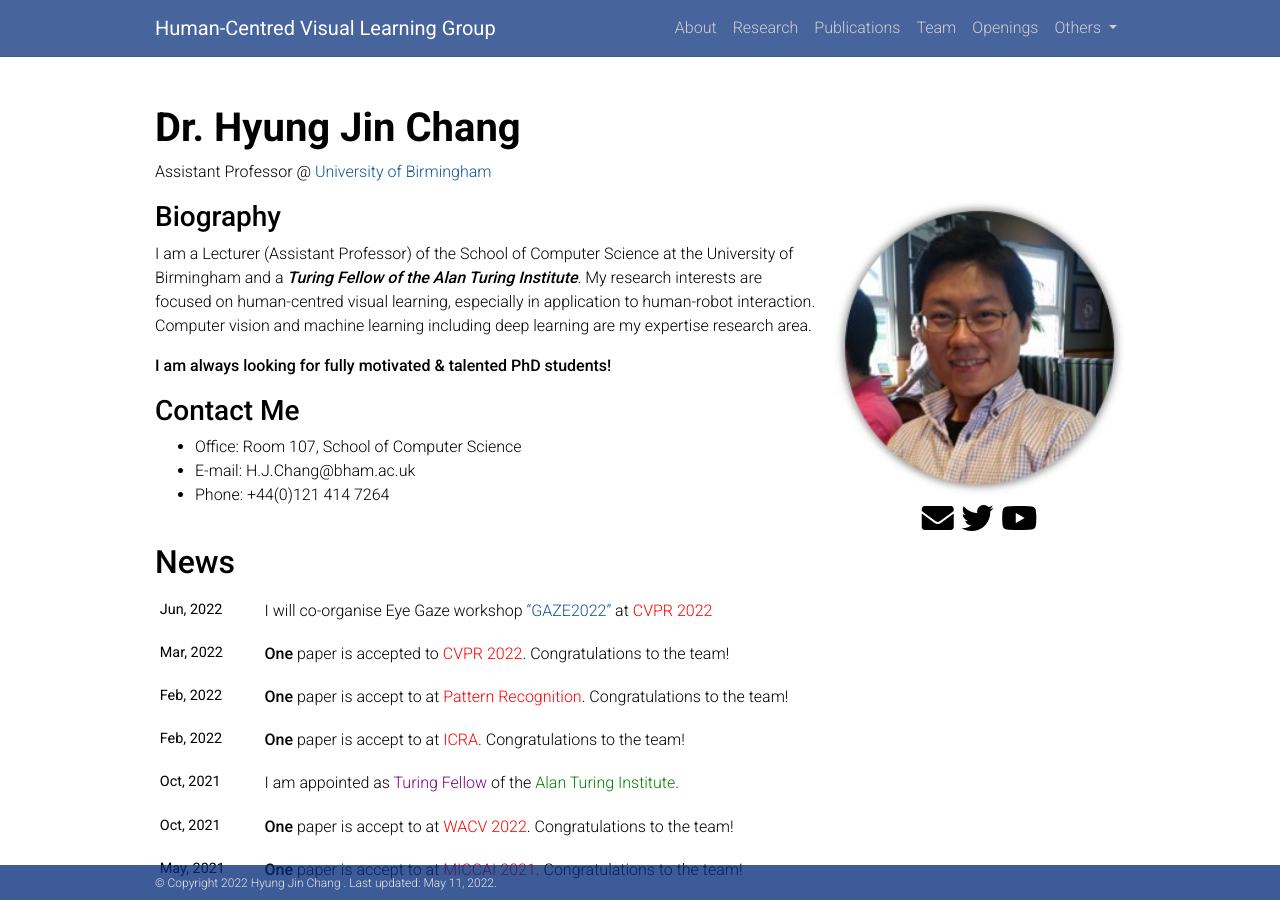
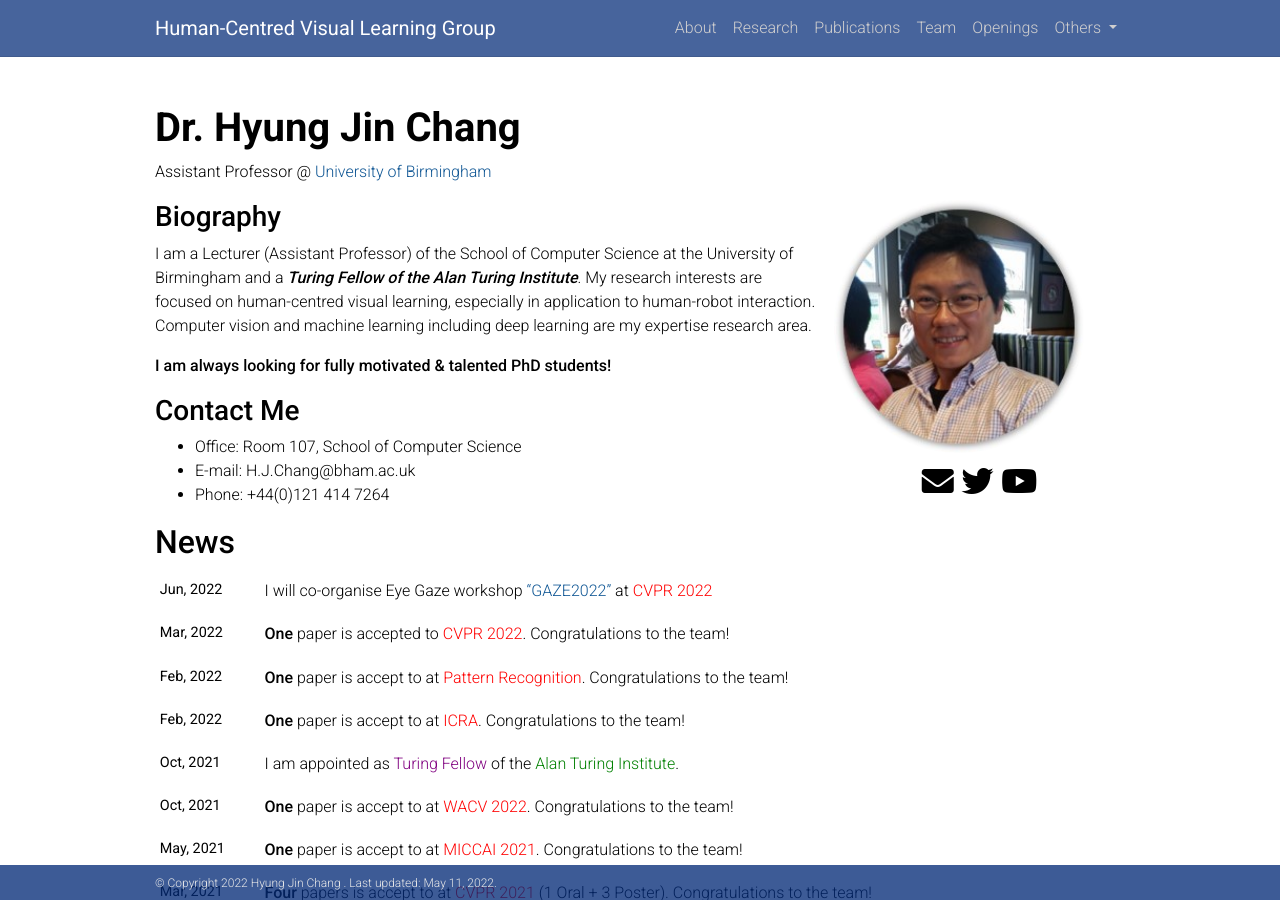
Before and after one commit to cvlab-uob/cvlab-uob.github.io, a Jekyll site: the page built from _pages/about.md, in a window 1280 px wide and 900 px high. Built offline with Jekyll 4.4.1, drawn with Linux system fonts in a browser that asks for light colours; nearby versions of some CDN libraries; comment, search, counter and statistics services are not loaded; a style sheet for code colours, icons or effects is not loaded.

Commit message:
Update about.html

```diff
--- a/_layouts/about.html
+++ b/_layouts/about.html
@@ -15,7 +15,8 @@ layout: default
   <article>
     {% if page.profile %}
     <div class="profile float-{% if page.profile.align == 'left' %}left{% else %}right{% endif %}">
-      <img src="/assets/img/team/HJ.jpg" class="img-responsive" width="40%" style="float: left">
+      <!-- <img src="/assets/img/team/HJ.jpg" class="img-responsive" width="40%" style="float: left"> -->
+      <img style="width: 250px;border-radius: 170px" src="/assets/img/team/HJ.jpg">
       {% if page.profile.address %}
         <div class="address">
           {{ page.profile.address }}
```
